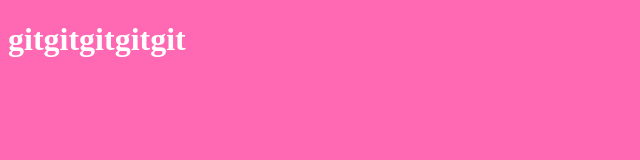
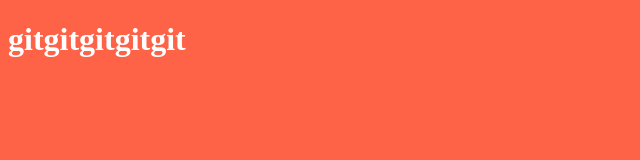
Before and after one commit to davyjanssens1977/webtest, a plain HTML site: page index.html in a window 1280 px wide. Shown: the whole page, without its empty margins (0-640 px from the left). Drawn offline with Linux system fonts and the light colour scheme.

Commit message:
style aanpassen

```diff
--- a/style.css
+++ b/style.css
@@ -1,4 +1,4 @@
 body {
-    background: hotpink;
+    background: tomato;
     color: white;
 }
```
